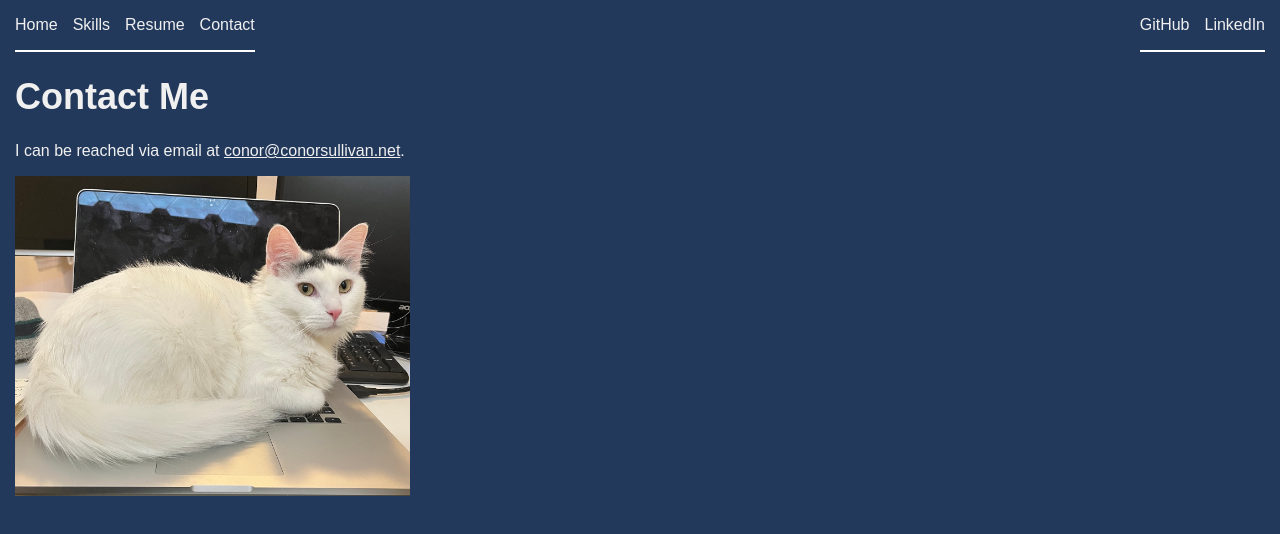
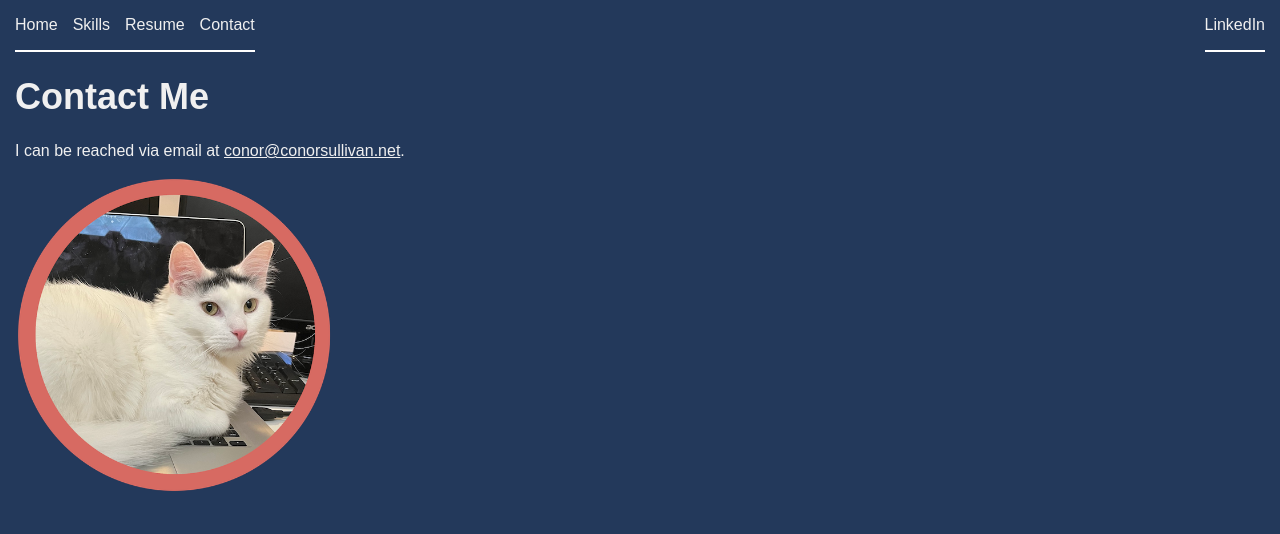
Before and after one commit to FunHaver/personal-site, an Angular app: page /contact in a window 1280 px wide. Shown: the top 534 px of the page. Built offline with nearby package versions, Linux system fonts and the light colour scheme.

Commit message:
circle pistachio

```diff
--- a/src/app/contact/contact.component.html
+++ b/src/app/contact/contact.component.html
@@ -1,5 +1,5 @@
 <div class="page-container">
 <h1>Contact Me</h1>
 <p>I can be reached via email at <a href="mailto:conor@conorsullivan.net">conor@conorsullivan.net</a>.</p>
-<img class="pistachio-pic" src="assets/pistachio.jpeg">
+<img class="pistachio-pic" src="assets/pistachio_transparent.png">
 </div>
--- a/src/app/header/header.component.html
+++ b/src/app/header/header.component.html
@@ -8,7 +8,7 @@
         </ul>
     </nav>
     <ul class="social-media-links">
-        <li><a href="#">GitHub</a></li>
+        <!-- <li><a href="#">GitHub</a></li> -->
         <li><a href="https://www.linkedin.com/in/conor-t-sullivan/">LinkedIn</a></li>
     </ul>
 </header>
```
Also changed, not shown: src/assets/pistachio.jpeg (deleted), src/assets/pistachio_transparent.png (added).
